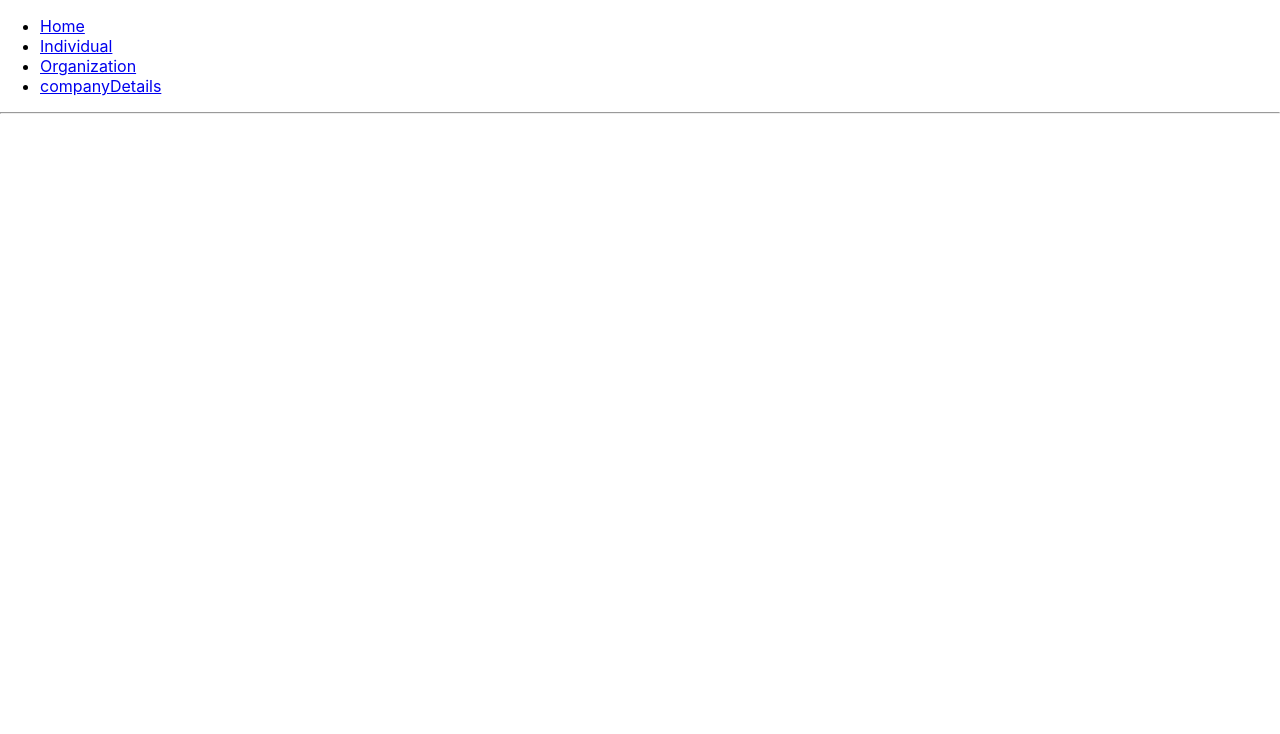
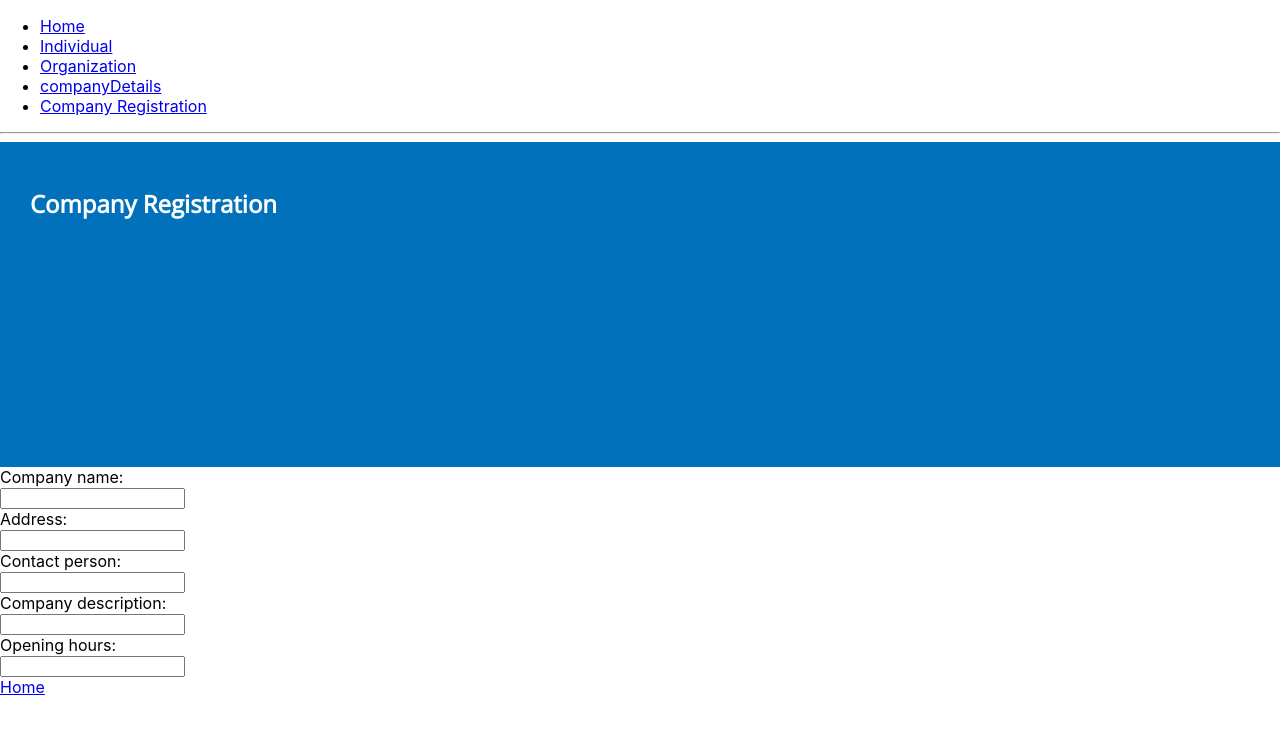
Before and after one commit to DanielssonJacob/blueberry, a React (Create React App) app in the folder blueberry-frontend/: page /registration in a window 1280 px wide. Shown: the top 734 px of the page. Built offline with nearby package versions, Linux system fonts and the light colour scheme.

Commit message:
Basic company registration side update

```diff
--- a/blueberry-frontend/src/App.js
+++ b/blueberry-frontend/src/App.js
@@ -8,6 +8,7 @@ import './App.css';
 import Home from "./components/home/Home"
 import Organization from "./components/organization/Organization"
 import CompanyDetails from "./components/Company-details/companyDetails";
+import Registration from "./components/Registration/Registration";
 
 
 function App() {
@@ -26,6 +27,9 @@ function App() {
           </li>
           <li>
             <Link to="/company">companyDetails</Link>
+          </li>
+          <li>
+            <Link to="/registration">Company Registration</Link>
           </li>
         </ul>
 
@@ -51,6 +55,9 @@ function App() {
           <Route path="/organization">
             <Organization />
           </Route>
+          <Route path="/registration">
+            <Registration />
+          </Route>
         </Switch>
       </div>
     </Router>);
--- a/blueberry-frontend/src/components/Registration/Registration.js
+++ b/blueberry-frontend/src/components/Registration/Registration.js
@@ -8,10 +8,29 @@ import {
 
 function Registration() {
   return (
-    <div>Home sweet home__
-        <Link to="/organization">organization</Link>
+    <div>
+        <div className="header">
+            <div className="logo">
+            <h2>Company Registration</h2>
+
+        </div>
+      </div>
+      <div className="Company information input">
+          <label for="cname">Company name:</label><br></br>
+          <input type="text" id="cname" name="cname"></input><br></br>
+          <label for="address">Address:</label><br></br>
+          <input type="text" id="caddress" name="cadress"></input><br></br>
+          <label for="cperson">Contact person:</label><br></br>
+          <input type="text" id="cperson" name="cperson" ></input><br></br>
+          <label for="cdescription">Company description:</label><br></br>
+          <input type="text" id="cdescription" name="cdescription"></input><br></br>
+          <label for="cdescription">Opening hours:</label><br></br>
+          <input type="text" id="openinghours" name="openinghours"></input><br></br>
+      </div>
+
+        <Link to="/">Home</Link>
     </div>
   )
 }
 
-export default Home
+export default Registration
```
